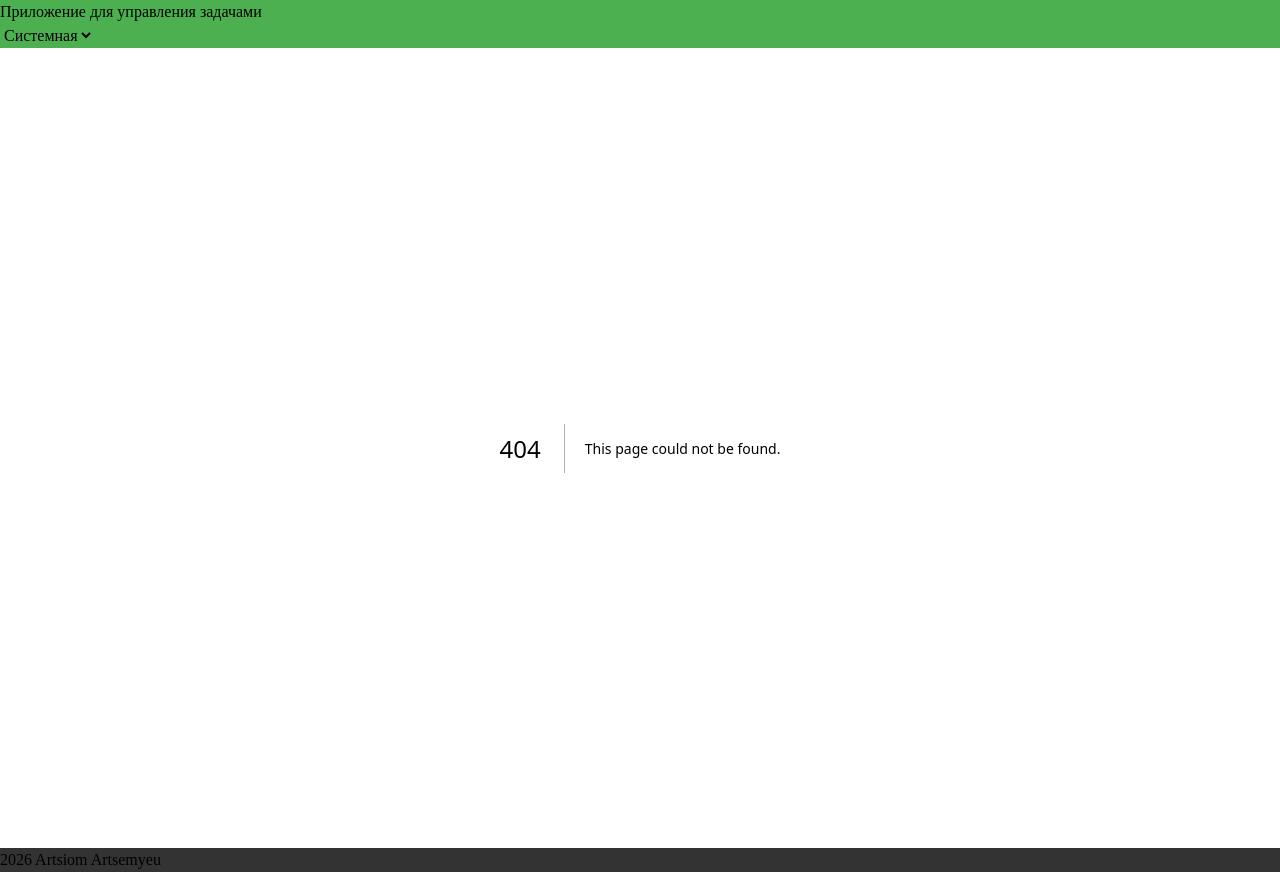
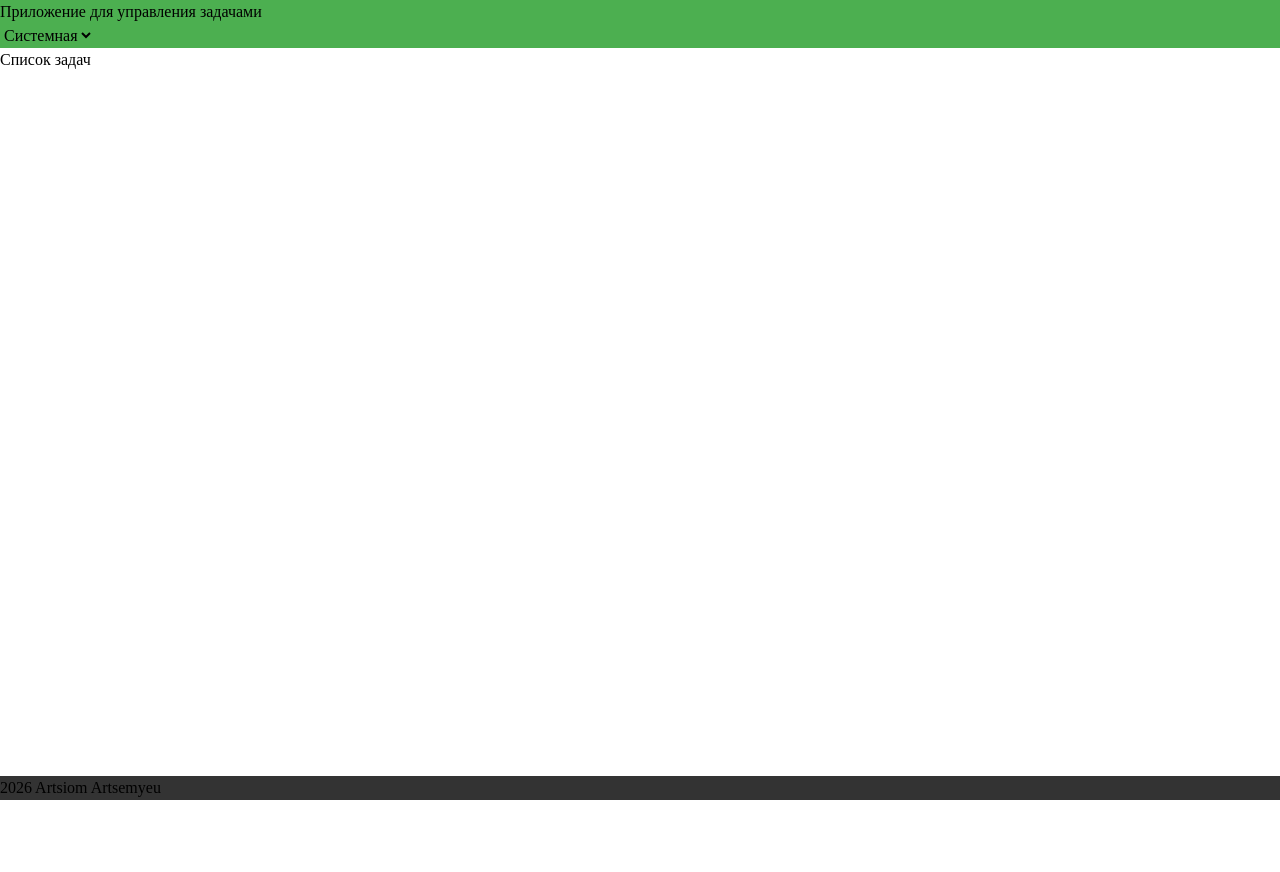
Before and after one commit to ArtsiomArtsemyeu/task-manager-mvp, a Next.js app: page /lists in a window 1280 px wide. Before the commit this address had no page. After the commit the page ends 800 px from the top, so only its background shows below. Built offline with nearby package versions, Linux system fonts and the light colour scheme.

Commit message:
task-manager-mvp-4: Update pages components

```diff
--- /dev/null
+++ b/app/lists/page.tsx
@@ -0,0 +1,3 @@
+export default function TasksPage() {
+  return <div>Список задач</div>;
+}
--- a/app/page.tsx
+++ b/app/page.tsx
@@ -1,3 +1,3 @@
-export default function Main() {
+export default function MainPage() {
   return <div>Приложение для управления задачами</div>;
 }
```
